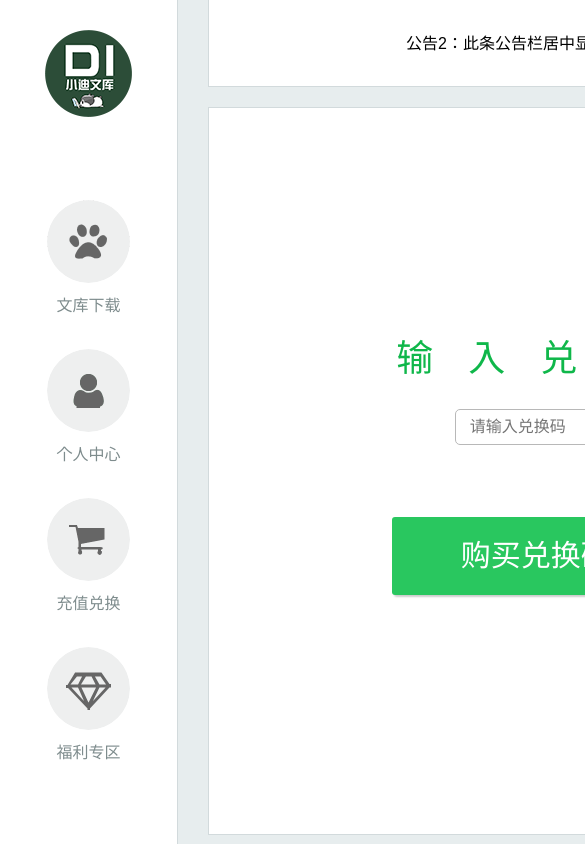
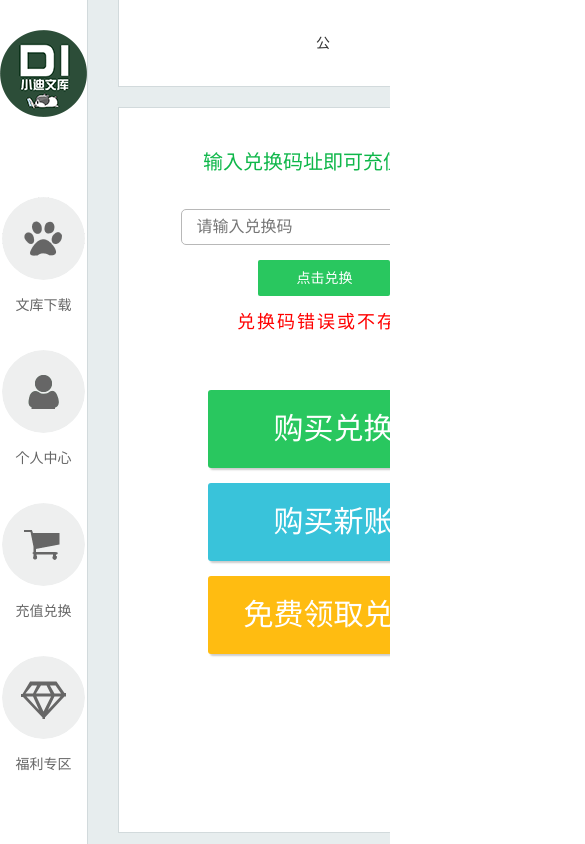
Before and after one commit to LiZheGuang/studyTestPage, a plain HTML site: page invest.html in a window 390 px wide. Shown: the top 844 px of the page, 585 px wide, since content can reach past the window. Drawn offline with nearby package versions, Linux system fonts and the light colour scheme.

Commit message:
自适应

```diff
--- a/css/down.css
+++ b/css/down.css
@@ -7,12 +7,17 @@
   border-top: none;
   box-sizing: border-box;
   padding: 0 197px;
-  overflow: hidden; }
+  overflow: hidden;
+}
+
 .notice .swiper-container {
-    height: 100%; }
+  height: 100%;
+}
+
 .notice .swiper-slide {
   height: 100%;
-    overflow: hidden; }
+  overflow: hidden;
+}
 
 .con {
   width: 100%;
@@ -20,7 +25,9 @@
   background: #fff;
   margin-top: 20px;
   border: 1px solid #d1d9dc;
-  position: relative; }
+  position: relative;
+}
+
 .con .conInfo {
   color: #0fb74a;
   text-align: center;
@@ -28,16 +35,24 @@
   width: 68%;
   left: 50%;
   top: 158px;
-    margin-left: -34%; }
+  margin-left: -34%;
+}
+
 .con .conInfo h2 {
-      font-size: 82px; }
+  font-size: 500%;
+}
+
 .con .conInfo p {
   font-size: 18px;
   letter-spacing: 15px;
-      margin: 32px 0; }
+  margin: 32px 0;
+}
+
 .con .conInfo .conAction {
   padding-bottom: 40px;
-      position: relative; }
+  position: relative;
+}
+
 .con .conInfo .conAction input {
   width: 71.5%;
   border: 1px solid #b8b8b8;
@@ -47,26 +62,43 @@
   box-sizing: border-box;
   padding-left: 15px;
   font-size: 16px;
-        color: #000; }
+  color: #000;
+}
+
 .con .conInfo .conAction a {
   width: 132px;
   height: 36px;
   display: inline-block;
   color: #fff;
   line-height: 36px;
-        border-radius: 2px; }
+  border-radius: 2px;
+}
+
 .con .conInfo .conAction .downBtn {
   background: #29c75f;
-        margin-left: -5px; }
+  margin-left: 5px;
+}
+
 .con .conInfo .conAction .sendEmail {
-        background: #fc8229; }
+  background: #fc8229;
+}
+
 .con .conInfo .conAction .error {
   color: #ff0000;
   font-size: 18px;
   letter-spacing: 2px;
   margin-top: 14px;
-        display: block; }
+  display: block;
+}
+
 .con .conInfo .use {
   font-size: 24px;
   color: #626262;
-      border-bottom: 1px solid #626262; }
+  border-bottom: 1px solid #626262;
+}
+
+@media screen and (max-width: 300px) {
+  /* body {
+      background-color:lightblue;
+  } */
+}
--- a/css/invest - 副本.css
+++ /dev/null
@@ -1,88 +0,0 @@
-.notice {
-  width: 100%;
-  height: 87px;
-  line-height: 87px;
-  background: #fff;
-  border: 1px solid #d2dadc;
-  border-top: none;
-  box-sizing: border-box;
-  padding: 0 197px;
-  overflow: hidden; }
-  .notice .swiper-container {
-    height: 100%; }
-  .notice .swiper-slide {
-    height: 100%;
-    overflow: hidden; }
-
-.con {
-  width: 100%;
-  height: 86%;
-  background: #fff;
-  margin-top: 20px;
-  border: 1px solid #d2dadc;
-  position: relative; }
-  .con .conInfo {
-    color: #0fb74a;
-    text-align: center;
-    position: absolute;
-    width: 68%;
-    min-width: 965px;
-    left: 50%;
-    top: 50%;
-    transform: translate(-50%, -50%); }
-    .con .conInfo h2 {
-      font-size: 82px; }
-    .con .conInfo p {
-      font-size: 37px;
-      letter-spacing: 35px;
-      padding-left: 12px;
-      margin: 32px 0;
-      text-align: center; }
-    .con .conInfo .conAction {
-      padding-bottom: 40px;
-      position: relative; }
-      .con .conInfo .conAction input {
-        width: 70%;
-        border: 1px solid #b8b8b8;
-        height: 36px;
-        line-height: 36px;
-        border-radius: 5px;
-        box-sizing: border-box;
-        padding-left: 15px;
-        font-size: 16px;
-        color: #333;
-        outline: none; }
-      .con .conInfo .conAction a {
-        width: 12%;
-        height: 36px;
-        display: inline-block;
-        color: #fff;
-        line-height: 36px;
-        border-radius: 2px; }
-      .con .conInfo .conAction .downBtn {
-        background: #29c75f;
-        margin-left: -5px; }
-      .con .conInfo .conAction .sendEmail {
-        background: #fc8229; }
-      .con .conInfo .conAction .error {
-        color: #ff0000;
-        font-size: 18px;
-        letter-spacing: 2px;
-        margin-top: 14px;
-        display: block; }
-    .con .conInfo .buyCode, .con .conInfo .buyUser, .con .conInfo .getCode {
-      width: 288px;
-      height: 78px;
-      border-radius: 3px;
-      display: inline-block;
-      line-height: 78px;
-      font-size: 37px;
-      color: #fff;
-      box-shadow: 2px 2px 2px #ccc; }
-    .con .conInfo .buyCode {
-      background: #29c75f; }
-    .con .conInfo .buyUser {
-      background: #39c3da;
-      margin: 0 30px; }
-    .con .conInfo .getCode {
-      background: #ffbc11; }
--- a/css/invest.css
+++ b/css/invest.css
@@ -7,12 +7,17 @@
   border-top: none;
   box-sizing: border-box;
   padding: 0 197px;
-  overflow: hidden; }
+  overflow: hidden;
+}
+
 .notice .swiper-container {
-    height: 100%; }
+  height: 100%;
+}
+
 .notice .swiper-slide {
   height: 100%;
-    overflow: hidden; }
+  overflow: hidden;
+}
 
 .con {
   width: 100%;
@@ -20,27 +25,38 @@
   background: #fff;
   margin-top: 20px;
   border: 1px solid #d2dadc;
-  position: relative; }
+  position: relative;
+}
+
 .con .conInfo {
   color: #0fb74a;
   text-align: center;
-    position: absolute;
+  margin-top: 200px;
+  /* position: absolute;
   width: 68%;
   min-width: 965px;
   left: 50%;
   top: 200px;
-    margin-left: -34%; }
+  margin-left: -34%; */
+}
+
 .con .conInfo h2 {
-      font-size: 82px; }
+  font-size: 82px;
+}
+
 .con .conInfo p {
   font-size: 37px;
   letter-spacing: 35px;
   padding-left: 12px;
   margin: 32px 0;
-      text-align: center; }
+  text-align: center;
+}
+
 .con .conInfo .conAction {
   padding-bottom: 40px;
-      position: relative; }
+  position: relative;
+}
+
 .con .conInfo .conAction input {
   width: 70%;
   border: 1px solid #b8b8b8;
@@ -51,38 +67,81 @@
   padding-left: 14px;
   font-size: 16px;
   color: #000;
-        outline: none; }
+  outline: none;
+}
+
 .con .conInfo .conAction a {
   width: 132px;
   height: 36px;
   display: inline-block;
   color: #fff;
   line-height: 36px;
-        border-radius: 2px; }
+  border-radius: 2px;
+}
+
 .con .conInfo .conAction .downBtn {
   background: #29c75f;
-        margin-left: -5px; }
+  margin-left: -5px;
+}
+
 .con .conInfo .conAction .sendEmail {
-        background: #fc8229; }
+  background: #fc8229;
+}
+
 .con .conInfo .conAction .error {
   color: #ff0000;
   font-size: 18px;
   letter-spacing: 2px;
   margin-top: 14px;
-        display: block; }
+  display: block;
+}
+
 .con .conInfo .buyCode, .con .conInfo .buyUser, .con .conInfo .getCode {
-      width: 288px;
+  /* width: 288px; */
   height: 78px;
   border-radius: 3px;
   display: inline-block;
   line-height: 78px;
   font-size: 30px;
   color: #fff;
-      box-shadow: 2px 2px 2px #ccc; }
+  box-shadow: 2px 2px 2px #ccc;
+}
+
 .con .conInfo .buyCode {
-      background: #29c75f; }
+  background: #29c75f;
+}
+
 .con .conInfo .buyUser {
   background: #39c3da;
-      margin: 0 30px; }
+  /* margin: 0 30px; */
+}
+
 .con .conInfo .getCode {
-      background: #ffbc11; }
+  background: #ffbc11;
+}
+.investBtn{
+  text-decoration: none !important;
+  margin-left: 10px;
+}
+@media screen and (max-width: 768px) {
+  .con .conInfo p {
+    font-size: 20px;
+    letter-spacing: 35px;
+    padding-left: 12px;
+    margin: 32px 0;
+    text-align: center;
+    letter-spacing: 0px;
+  }
+  .con .conInfo{
+    margin-top: 40px;
+  }
+  .con .conInfo .conAction .downBtn {
+    background: #29c75f;
+    margin-left: -5px;
+    margin-top: 15px;
+  }
+  .investBtn{
+    margin-top: 15px;
+  }
+
+}
--- a/css/public.css
+++ b/css/public.css
@@ -1,77 +1,117 @@
-html,
-body {
+html, body {
   width: 100%;
   height: 100%;
-  min-width: 1280px; }
+  /* min-width: 1280px;  */
+}
 
 .border-error {
-  border-color: red !important; }
+  border-color: red !important;
+}
 
 .border-success {
-  border-color: #0fb74a !important; }
+  border-color: #0fb74a !important;
+}
 
-.container {
+.containerHtml {
   width: 100%;
   height: 100%;
   display: flex;
   overflow: hidden;
-  background: #e7edee; }
-  .container .nav {
+  background: #e7edee;
+}
+
+.containerHtml .nav {
   width: 178px;
   height: 100%;
   background: #fff;
   border-right: 1px solid #d2dadc;
   box-sizing: border-box;
-    padding-top: 30px; }
-    .container .nav .logo {
-      padding-bottom: 45px; }
-    .container .nav li {
+  padding-top: 30px;
+}
+.containerHtml .nav a {
+  padding: 0;
+  color: #666666;
+}
+.containerHtml .nav .logo {
+  padding-bottom: 45px;
+}
+
+.containerHtml .nav li {
   width: 87px;
   margin: 0 auto;
-      margin-bottom: 35px; }
-      .container .nav li:hover i {
-        transform: scale(1.2); }
-      .container .nav li.active span {
-        color: #0fb74a; }
-      .container .nav li.active .navDown i {
+  margin-bottom: 35px;
+}
+
+.containerHtml .nav li:hover i {
+  transform: scale(1.2);
+}
+
+.containerHtml .nav li.active span {
+  color: #0fb74a;
+}
+
+.containerHtml .nav li.active .navDown i {
   background: url("../img/downIcon.png") no-repeat center bottom;
-        background-size: 100%; }
-      .container .nav li.active .navPerson i {
+  background-size: 100%;
+}
+
+.containerHtml .nav li.active .navPerson i {
   background: url("../img/personIcon.png") no-repeat center bottom;
-        background-size: 100%; }
-      .container .nav li.active .navInvest i {
+  background-size: 100%;
+}
+
+.containerHtml .nav li.active .navInvest i {
   background: url("../img/shopIcon.png") no-repeat center bottom;
-        background-size: 100%; }
-      .container .nav li.active .navWel i {
+  background-size: 100%;
+}
+
+.containerHtml .nav li.active .navWel i {
   background: url("../img/welIcon.png") no-repeat center bottom;
-        background-size: 100%; }
-      .container .nav li span {
+  background-size: 100%;
+}
+
+.containerHtml .nav li span {
   display: block;
-        text-align: center; }
-      .container .nav li .Icon {
+  text-align: center;
+}
+
+.containerHtml .nav li .Icon {
   width: 83px;
   height: 83px;
   margin: 0 auto;
   margin-bottom: 15px;
   overflow: hidden;
-        border-radius: 50%; }
-        .container .nav li .Icon i {
+  border-radius: 50%;
+}
+
+.containerHtml .nav li .Icon i {
   display: block;
   width: 100%;
   height: 100%;
-          transition: all .2s ease-in-out; }
-      .container .nav li .navDown i {
+  transition: all .2s ease-in-out;
+}
+
+.containerHtml .nav li .navDown i {
   background: url("../img/downIcon.png") no-repeat center top;
-        background-size: 100%; }
-      .container .nav li .navPerson i {
+  background-size: 100%;
+}
+
+.containerHtml .nav li .navPerson i {
   background: url("../img/personIcon.png") no-repeat center top;
-        background-size: 100%; }
-      .container .nav li .navInvest i {
+  background-size: 100%;
+}
+
+.containerHtml .nav li .navInvest i {
   background: url("../img/shopIcon.png") no-repeat center top;
-        background-size: 100%; }
-      .container .nav li .navWel i {
+  background-size: 100%;
+}
+
+.containerHtml .nav li .navWel i {
   background: url("../img/welIcon.png") no-repeat center top;
-        background-size: 100%; }
-  .container .content {
+  background-size: 100%;
+}
+
+.containerHtml .content {
   flex: 1;
-    margin: 0 30px; }
+  margin: 0 30px;
+}
--- a/invest.html
+++ b/invest.html
@@ -9,9 +9,12 @@
     <link rel="stylesheet" href="css/swiper-3.4.2.min.css" />
     <link rel="stylesheet" href="css/public.css" />
     <link rel="stylesheet" href="css/invest.css">
+    <link rel="stylesheet" href="//cdn.jsdelivr.net/npm/bootstrap@3.3.7/dist/css/bootstrap.min.css" integrity="sha384-BVYiiSIFeK1dGmJRAkycuHAHRg32OmUcww7on3RYdg4Va+PmSTsz/K68vbdEjh4u" crossorigin="anonymous">
+    <!-- 最新的 Bootstrap 核心 JavaScript 文件 -->
+    <script src="//cdn.jsdelivr.net/npm/bootstrap@3.3.7/dist/js/bootstrap.min.js" integrity="sha384-Tc5IQib027qvyjSMfHjOMaLkfuWVxZxUPnCJA7l2mCWNIpG9mGCD8wGNIcPD7Txa" crossorigin="anonymous"></script>
   </head>
   <body>
-    <div class="container">
+    <div class="containerHtml">
         <div class="nav" id="navLoad">
 
           </div>
@@ -40,9 +43,16 @@
               <a href="" class="downBtn">点击兑换</a>
               <span class="error">兑换码错误或不存在</span>
             </div>
-            <a class="buyCode" href="">购买兑换码</a>
-            <a class="buyUser" href="">购买新账号</a>
-            <a class="getCode" href="">免费领取兑换码</a>
+            <div class=" container buttonContent" >
+
+              <div class="row  col-md-offset-2 col-xs-offset-2  col-sm-offset-2 ">
+                <a class="buyCode col-xs-10  col-sm-10 col-md-3 investBtn " href="">购买兑换码</a>
+                <a class="buyUser col-xs-10   col-sm-10 col-md-3 investBtn" href="">购买新账号</a>
+                <a class="getCode col-xs-10   col-sm-10 col-md-3 investBtn" href="">免费领取兑换码</a>
+              </div>
+
+          </div>
+
           </div>
         </div>
       </div>
```
Also changed, not shown: down.html (+4 -1 lines), index.html (+14 -7 lines), person.html (+2 -2 lines), wel.html (+1 -1 lines). Lines whose indentation alone changed are shown as unchanged.
